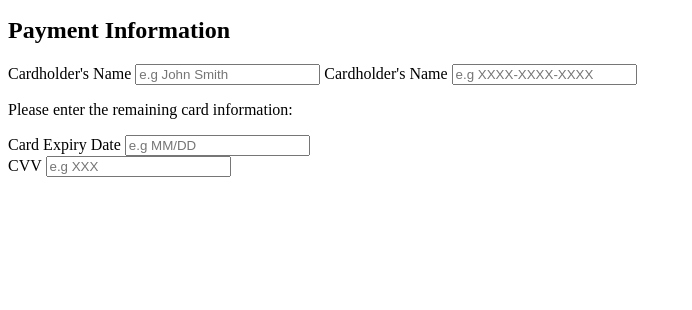
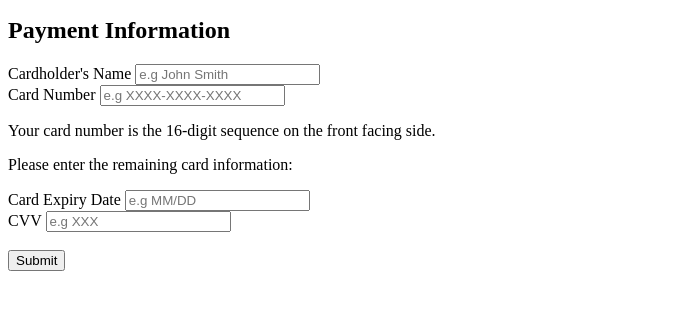
Before and after one commit to k-rameen/Checkout-Page, a plain HTML site: page index.html in a window 1280 px wide. Shown: the part 468-778 px from the top of the page, without its empty margins (0-692 px from the left). Drawn offline with Linux system fonts and the light colour scheme.

Commit message:
Update index.html

```diff
--- a/index.html
+++ b/index.html
@@ -19,21 +19,29 @@
     <section>
         <h2>Payment Information</h2>
         <form>
-            <label>Cardholder's Name</label>
+            <label for="card-name">Cardholder's Name</label>
             <input id="card-name" name="card-name" type="text" placeholder="e.g John Smith" required>
 
-            <label>Cardholder's Name</label>
-            <input id="card-number" name="card-number" type="text" placeholder="e.g XXXX-XXXX-XXXX" required>
+            <br/>
+
+            <label for="card-number">Card Number</label>
+            <input id="card-number" name="card-number" type="text" placeholder="e.g XXXX-XXXX-XXXX" required  aria-describedby="card-number-help">
+            <p id="card-number-help">Your card number is the 16-digit sequence on the front facing side.</p>
 
             <p>Please enter the remaining card information: </p>
 
-            <label>Card Expiry Date</label>
+            <label for="card-expiry">Card Expiry Date</label>
             <input id="card-expiry" name="card-expiry" type="text" placeholder="e.g MM/DD" required>
 
             <br/>
 
-            <label>CVV</label>
-            <input id="card-number" name="card-number" type="text" placeholder="e.g XXX" required>
+            <label for="card-cvv">CVV</label>
+            <input id="card-cvv" name="card-cvv" type="text" placeholder="e.g XXX" required>
+
+        <br/>
+        <br/>
+        <input type="submit">
+
         </form>
     </section>
 
```
